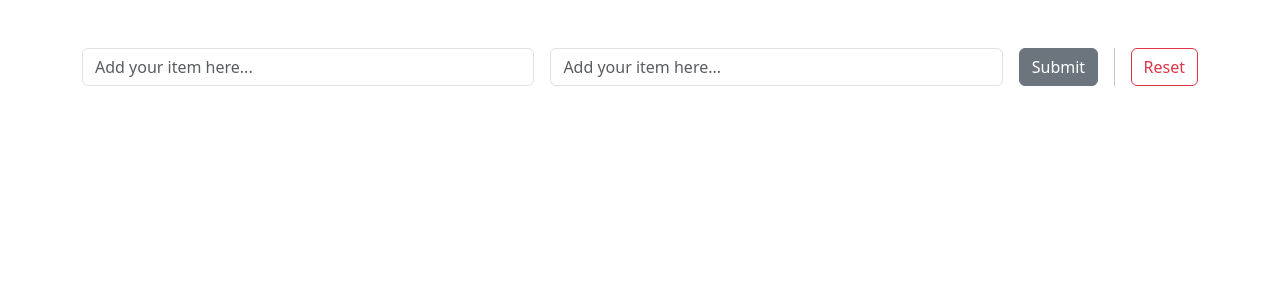
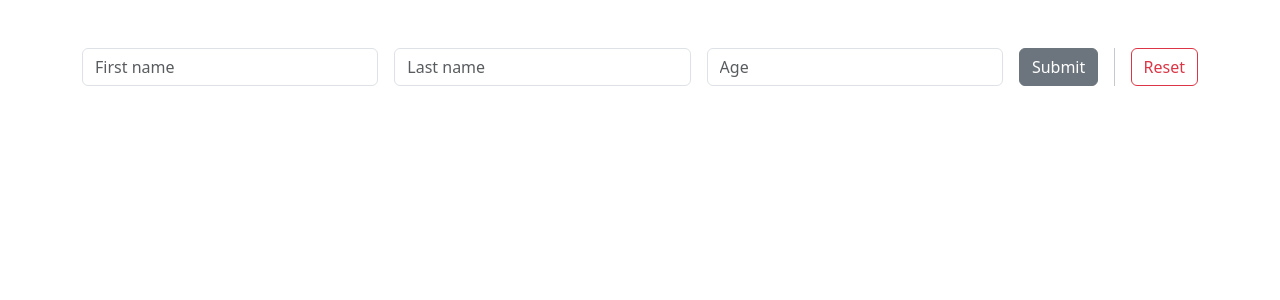
Before and after one commit to NellieMK65/user-management, a React (Vite) app: page / in a window 1280 px wide. Shown: the top 300 px of the page. Built offline with nearby package versions, Linux system fonts and the light colour scheme.

Commit message:
finish working on user form

```diff
--- a/src/App.jsx
+++ b/src/App.jsx
@@ -8,11 +8,9 @@ function App() {
 		console.log(user);
 	};
 
-	const name = 'John Doe';
-
 	return (
 		<div className="container mt-5">
-			<UserForm handleSaveUser={handleSaveUser} name={name} />
+			<UserForm handleSaveUser={handleSaveUser} />
 		</div>
 	);
 }
--- a/src/components/UserForm.jsx
+++ b/src/components/UserForm.jsx
@@ -3,32 +3,69 @@
  * Must return one parent element
  * Use single responsibility principle
  */
+import { useState } from 'react';
 import Button from 'react-bootstrap/Button';
 import Form from 'react-bootstrap/Form';
 import Stack from 'react-bootstrap/Stack';
 
 // props desctructuring
 const UserForm = (props) => {
-	console.log(props);
+	const { handleSaveUser } = props;
+
+	const [formData, setFormData] = useState({
+		firstName: '',
+		lastName: '',
+		age: '',
+	});
+
+	const handleFormData = (e) => {
+		setFormData({ ...formData, [e.target.name]: e.target.value });
+	};
+
+	const handleSaveForm = (e) => {
+		// prevents the default form behaviour of reloading
+		e.preventDefault();
+		// pass the user object as an argument back to parent component
+		handleSaveUser(formData);
+	};
+
 	return (
+		<form onSubmit={handleSaveForm}>
 			<Stack direction="horizontal" gap={3}>
 				<Form.Control
 					className="me-auto"
-				placeholder="Add your item here..."
+					placeholder="First name"
+					name="firstName"
+					required
+					value={formData['firstName']}
+					onChange={handleFormData}
 				/>
 				<Form.Control
 					className="me-auto"
-				placeholder="Add your item here..."
+					placeholder="Last name"
+					name="lastName"
+					required
+					value={formData['lastName']}
+					onChange={handleFormData}
 				/>
-			<Button
-				variant="secondary"
-				// onClick={() => handleSaveUser({ firstName: 'John' })}
-			>
+				<Form.Control
+					className="me-auto"
+					placeholder="Age"
+					name="age"
+					type="number"
+					required
+					value={formData['age']}
+					onChange={handleFormData}
+				/>
+				<Button variant="secondary" type="submit">
 					Submit
 				</Button>
 				<div className="vr" />
-			<Button variant="outline-danger">Reset</Button>
+				<Button variant="outline-danger" type="reset">
+					Reset
+				</Button>
 			</Stack>
+		</form>
 	);
 };
 
```
Lines whose indentation alone changed are shown as unchanged.
